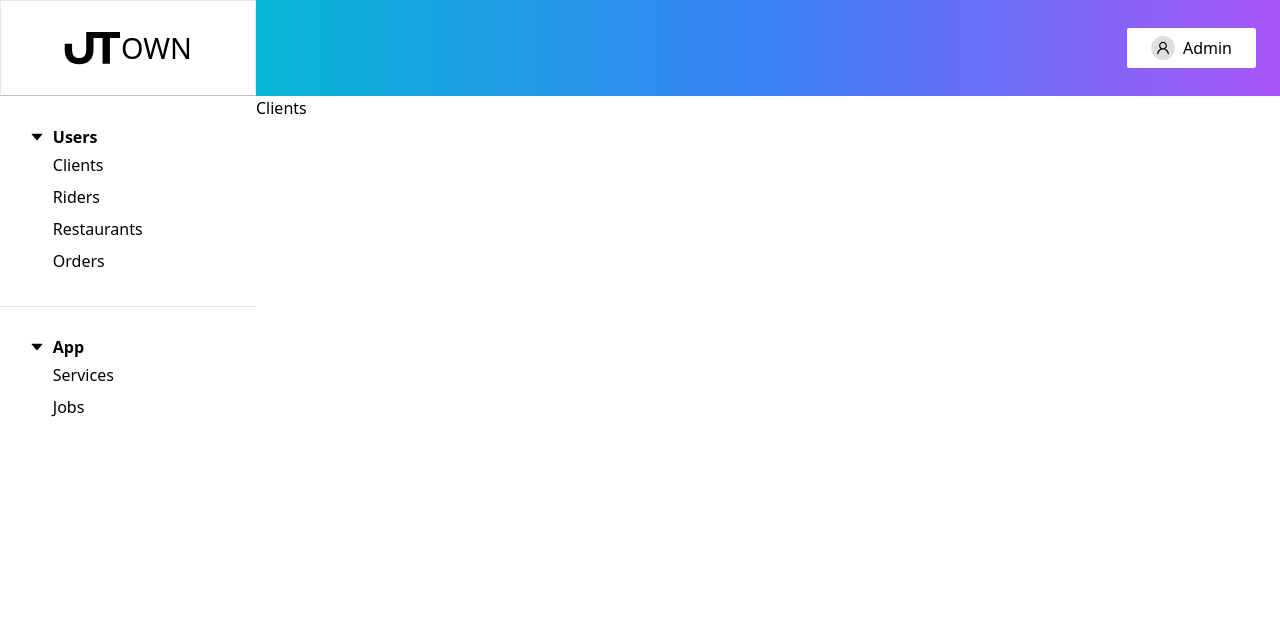
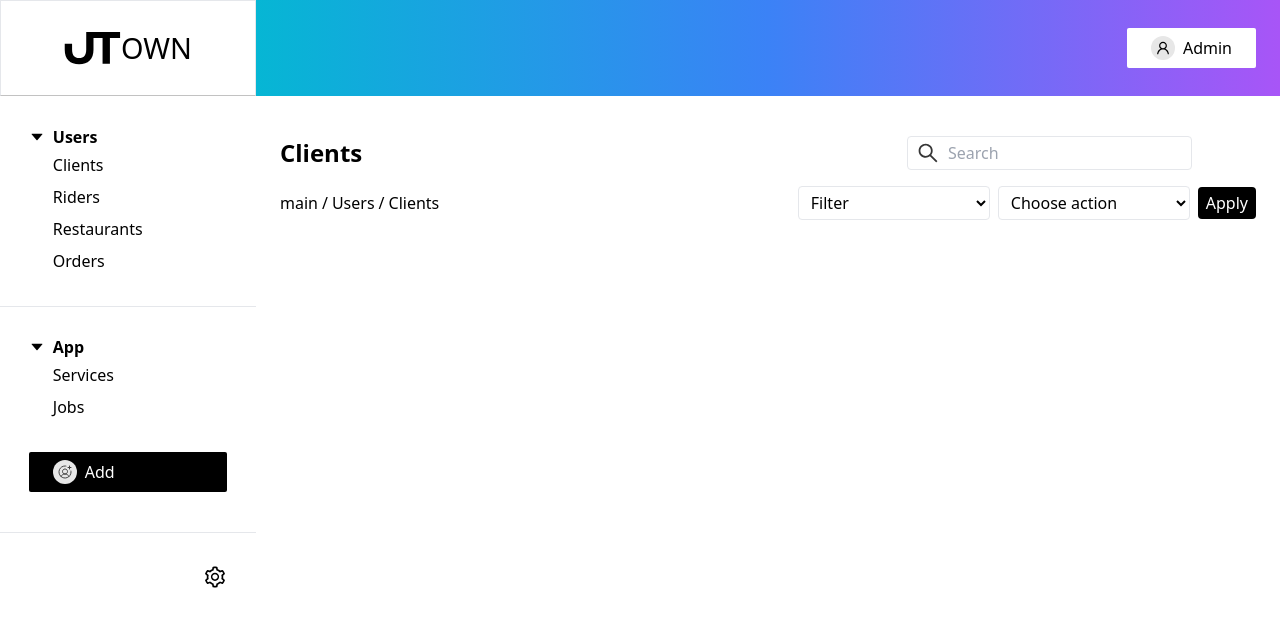
Before and after one commit to NikhileshDb/testing, a React (Create React App) app: page /main/users/clients in a window 1280 px wide. Shown: the top 626 px of the page. Built offline with nearby package versions, Linux system fonts and the light colour scheme.

Commit message:
clients static breadcrubms and filters

```diff
--- /dev/null
+++ b/src/assets/svg/UserCirclePlus.jsx
@@ -0,0 +1,18 @@
+import React from 'react'
+
+const UserCirclePlus = () => {
+    return (
+        <div className="h-4 w-4 flex justify-center items-center">
+            <svg width="24" height="24" viewBox="0 0 24 24" fill="none" xmlns="http://www.w3.org/2000/svg">
+                <path d="M12 15C14.0711 15 15.75 13.3211 15.75 11.25C15.75 9.17893 14.0711 7.5 12 7.5C9.92893 7.5 8.25 9.17893 8.25 11.25C8.25 13.3211 9.92893 15 12 15Z" stroke="#414141" stroke-width="1.5" stroke-miterlimit="10" />
+                <path d="M5.98126 18.6933C6.54555 17.5819 7.4066 16.6484 8.46896 15.9963C9.53132 15.3442 10.7535 14.999 12 14.999C13.2465 14.999 14.4687 15.3442 15.5311 15.9963C16.5934 16.6484 17.4545 17.5819 18.0188 18.6933" stroke="#414141" stroke-width="1.5" stroke-linecap="round" stroke-linejoin="round" />
+                <path d="M16.5 5.25H21" stroke="#414141" stroke-width="1.5" stroke-linecap="round" stroke-linejoin="round" />
+                <path d="M18.75 3V7.5" stroke="#414141" stroke-width="1.5" stroke-linecap="round" stroke-linejoin="round" />
+                <path d="M20.8875 10.5844C20.9633 11.0524 21.0009 11.5259 21 12C21 13.78 20.4722 15.5201 19.4832 17.0002C18.4943 18.4802 17.0887 19.6337 15.4442 20.3149C13.7996 20.9961 11.99 21.1744 10.2442 20.8271C8.49836 20.4798 6.89472 19.6227 5.63604 18.364C4.37737 17.1053 3.5202 15.5017 3.17294 13.7558C2.82567 12.01 3.0039 10.2004 3.68509 8.55587C4.36628 6.91133 5.51983 5.50572 6.99987 4.51679C8.47991 3.52786 10.22 3.00002 12 3.00002C12.4741 2.99909 12.9476 3.03671 13.4156 3.11252" stroke="#414141" stroke-width="1.5" stroke-linecap="round" stroke-linejoin="round" />
+            </svg>
+        </div>
+
+    )
+}
+
+export default UserCirclePlus
--- /dev/null
+++ b/src/components/IconButton.jsx
@@ -0,0 +1,15 @@
+import React from 'react'
+
+function IconButton({ icon, title, bgColor }) {
+    return (
+        <div style={{ backgroundColor: bgColor }} className={`py-2 px-6 flex flex-row gap-2 rounded-sm cursor-pointer items-center justify-center]`}>
+            <div className={`rounded-full p-1 bg-[#e7e7e7]`}>
+                {/* <AiOutlineUser /> */}
+                {icon}
+            </div>
+            <p className={bgColor === "white" ? "text-black" : "text-white"}>{title}</p>
+        </div >
+    )
+}
+
+export default IconButton
--- a/src/components/header/HeaderMain.jsx
+++ b/src/components/header/HeaderMain.jsx
@@ -1,10 +1,11 @@
 import React from 'react'
-import IconButton from './IconButton'
+import IconButton from '../IconButton'
+import { AiOutlineUser } from 'react-icons/ai'
 function HeaderMain() {
     return (
         <div className="flex px-6 flex-row items-center justify-end h-[6rem] bg-gradient-to-r from-cyan-500  via-blue-500 to-purple-500">
             {/* admin button */}
-            <IconButton />
+            <IconButton icon={<AiOutlineUser />} title="Admin" bgColor="white" />
         </div>
     )
 }
--- a/src/components/header/IconButton.jsx
+++ /dev/null
@@ -1,14 +0,0 @@
-import React from 'react'
-import { AiOutlineUser } from 'react-icons/ai'
-function IconButton() {
-    return (
-        <div className="py-2 px-6 flex flex-row gap-2 rounded-sm cursor-pointer items-center justify-center bg-white">
-            <div className="rounded-full p-1 bg-[#dfdfdf]">
-                <AiOutlineUser />
-            </div>
-            <p>Admin</p>
-        </div>
-    )
-}
-
-export default IconButton
--- a/src/components/sidebar/SidebarContentArea.jsx
+++ b/src/components/sidebar/SidebarContentArea.jsx
@@ -1,7 +1,8 @@
 import React from 'react'
-import { AiFillCaretDown } from 'react-icons/ai'
 import SideBarItem from './SideBarItem'
-
+import UserCirclePlus from '../../assets/svg/UserCirclePlus'
+import IconButton from '../IconButton'
+import { AiOutlineSetting } from 'react-icons/ai'
 const usersMenuData = [
     {
         name: "Clients",
@@ -34,10 +35,18 @@ const appMenuData = [
 
 function SidebarContentArea() {
     return (
-        <div className="h-screen">
+        <div className="h-screen flex flex-col ">
             <SideBarItem title="Users" menuItem={usersMenuData} />
             <hr />
             <SideBarItem title="App" menuItem={appMenuData} />
+            <div className="px-[1.8rem] pl-[1.8rem] mb-10">
+                <IconButton icon={<UserCirclePlus />} title="Add" bgColor="black" />
+            </div>
+            <hr />
+            <div className="mt-8 flex justify-end items-center pr-[1.8rem]">
+                <AiOutlineSetting className="w-6 h-6 cursor-pointer" />
+            </div>
+
         </div>
     )
 }
--- a/src/pages/clients/Clients.jsx
+++ b/src/pages/clients/Clients.jsx
@@ -1,8 +1,42 @@
 import React from 'react'
-
+import { AiOutlineSearch } from 'react-icons/ai'
 function Clients() {
     return (
-        <div className="h-full w-full bg-white">Clients</div>
+        <div className="h-screen w-full bg-white pt-10 pl-6 pr-[1.5rem]">
+            <div className="flex flex-row items-center justify-between ">
+                <div className="text-2xl font-bold">
+                    Clients
+                </div>
+                <div className="flex gap-1 items-center justify-center border px-2 rounded mr-[4rem]">
+                    <AiOutlineSearch className="h-6 w-6 text-[#363636]" />
+                    <input className="border-none p-1 focus:outline-none" placeholder="Search" type="text" />
+                </div>
+            </div>
+            {/* Bread crumbs */}
+            <div className="flex flex-row items-center justify-between mt-4">
+                <div className="flex flex-row">
+                    <div className="pr-1">main</div>
+                    <div className="pr-1">/</div>
+                    <div className="pr-1">Users</div>
+                    <div className="pr-1">/</div>
+                    <div className="pr-1">Clients</div>
+                </div>
+                <div className='flex flex-row items-center gap-2'>
+                    <select placeholder="Filter" className="px-2 py-1 border rounded focus:outline-none bg-white w-[12rem]" type="text" >
+                        <option hidden value>Filter</option>
+                        <option>Example 2</option>
+                    </select>
+                    <select placeholder="Choose action" className="px-2 py-1 border rounded focus:outline-none bg-white w-[12rem]" type="text" >
+                        <option hidden value>Choose action</option>
+                        <option>Example 2</option>
+                    </select>
+                    <div className="bg-black rounded px-2 py-1 text-white">
+                        Apply
+                    </div>
+                </div>
+            </div>
+
+        </div>
     )
 }
 
```
Also changed, not shown: src/assets/svg/Icon-UserCirclePlus.svg (added).
